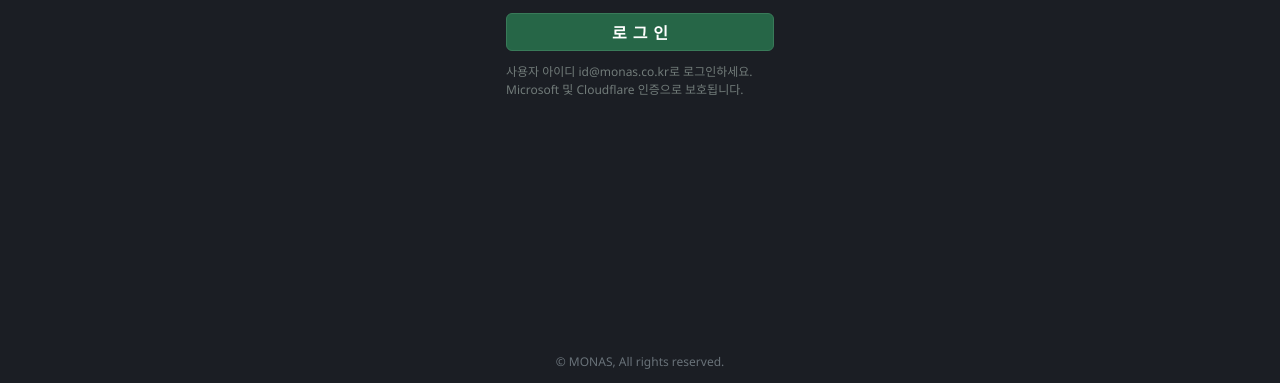
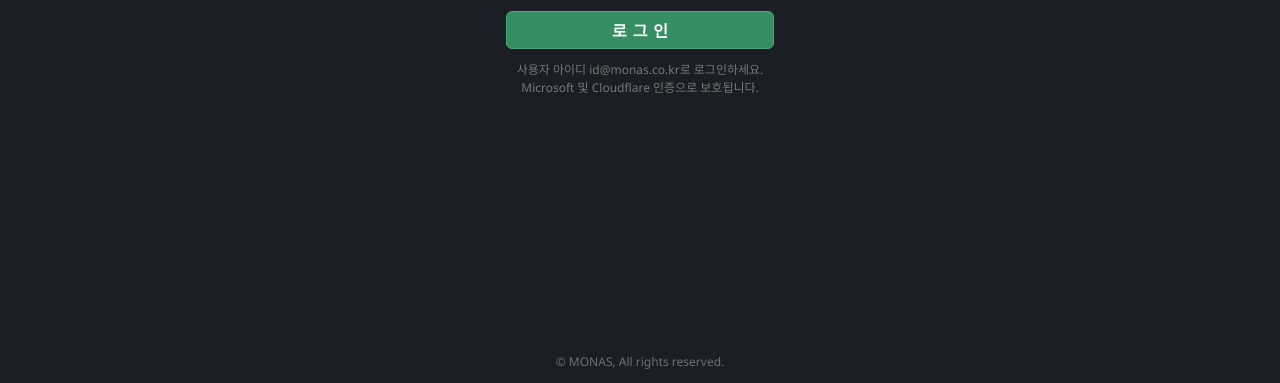
Before and after one commit to hoemin-dev/mona-hub, a website with bundled scripts: page web/login/index.html in a window 1280 px wide. Shown: the part 417-800 px from the top of the page. Built offline with nearby package versions, Linux system fonts and the light colour scheme.

Commit message:
login ui

```diff
--- a/web/login/login.css
+++ b/web/login/login.css
@@ -115,6 +115,11 @@ button {
   outline-offset: -3px;
 }
 
+.window-control-max:focus-visible {
+  outline: none;
+  box-shadow: none;
+}
+
 .window-control-close:focus-visible {
   outline: 0.5px solid #39835e;
   outline-offset: -3px;
@@ -169,7 +174,7 @@ button {
   display: block;
   width: 58px;
   height: 58px;
-  margin: 0 auto 14px;
+  margin: 0 auto 18px;
 }
 
 .brand h1 {
@@ -189,16 +194,16 @@ button {
 .login-action {
   display: grid;
   width: min(100%, 268px);
-  margin-top: 18px;
+  margin-top: 14px;
   justify-items: center;
 }
 
 .login-button {
   width: 100%;
   height: 38px;
-  border: 1px solid #397a59;
+  border: 1px solid #4ea379;
   border-radius: 6px;
-  background: #266647;
+  background: #368f64;
   color: #fff;
   font-family: "Segoe UI";
   font-size: 16px;
@@ -223,7 +228,7 @@ button {
   color: #717b79;
   font-size: 12px;
   line-height: 1.5;
-  text-align: left;
+  text-align: center;
 }
 
 .login-status {
```
